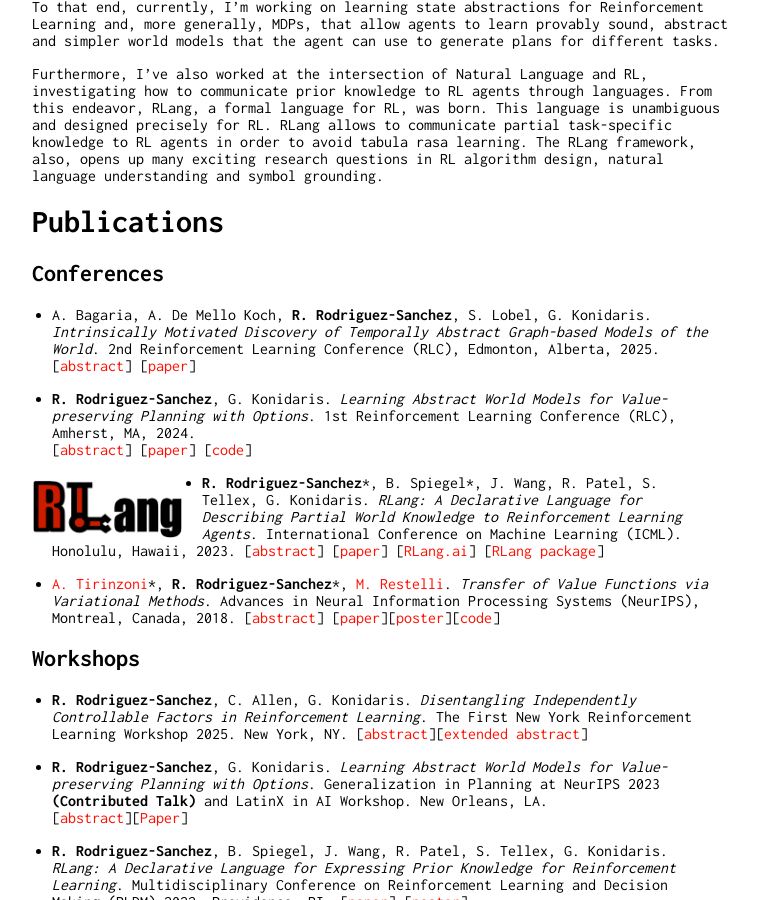
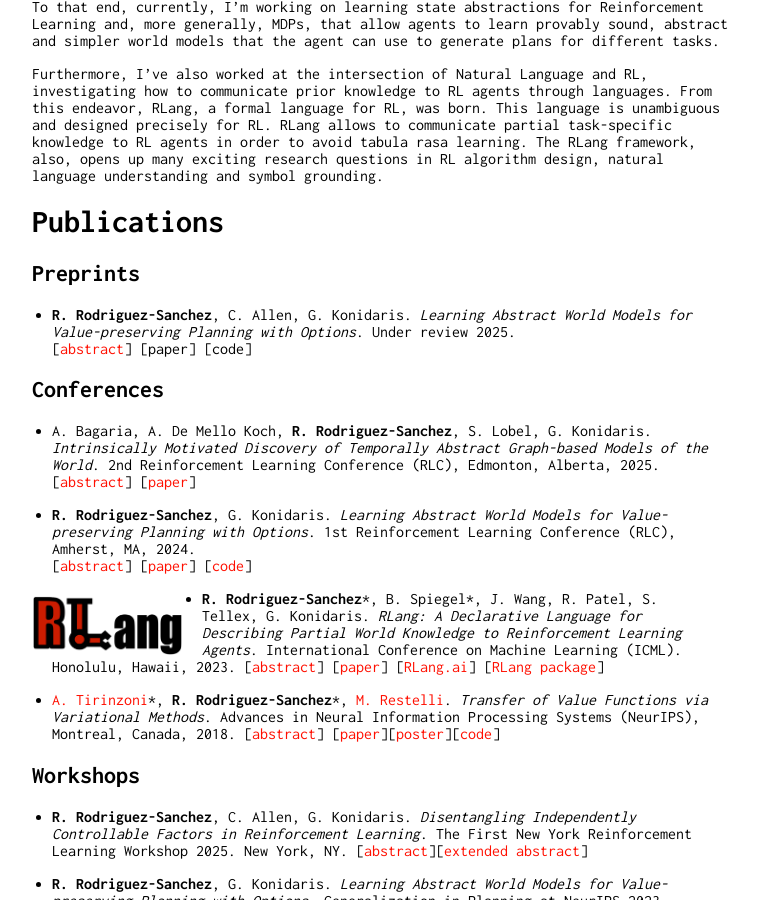
Before and after one commit to rafarodsa/rafarodsa.github.io, a Jekyll site: the page built from index.md, in a window 1280 px wide and 900 px high, scrolled down 500 px. Shown: the whole window, without its empty margins (258-1016 px from the left). Built offline with Jekyll 4.4.1, drawn with Linux system fonts in a browser that asks for light colours.

Commit message:
added factored paper entry

```diff
--- a/index.md
+++ b/index.md
@@ -22,6 +22,13 @@ I am deeply interested in enabling decision-making agents to learn reusable know
 Furthermore, I've also worked at the intersection of Natural Language and RL, investigating how to communicate prior knowledge to RL agents through languages. From this endeavor, RLang, a formal language for RL, was born. This language is unambiguous and designed precisely for RL. RLang allows to communicate partial task-specific knowledge to RL agents in order to avoid tabula rasa learning. The RLang framework, also, opens up many exciting research questions in RL algorithm design, natural language understanding and symbol grounding.
 
 # Publications
+
+## **Preprints**
+- **R. Rodriguez-Sanchez**, C. Allen, G. Konidaris. *Learning Abstract World Models for Value-preserving Planning with Options*. Under review 2025.
+[<a href="#" onclick="toggleExpand('abstract_factor')">abstract</a>] [paper] [code]
+<div class="expandable-content" id="abstract_factor" style="display: none;">
+Algorithms that exploit factored Markov decision processes are far more sample-efficient than factor-agnostic methods, yet they assume a factored representation is known a priori---a requirement that breaks down when the agent sees only high-dimensional observations. Conversely, deep reinforcement learning handles such inputs but cannot benefit from factored structure. We address this representation problem with Action-Controllable Factorization (ACF), a contrastive learning approach that uncovers independently controllable latent variables---state components each action can influence separately. ACF leverages sparsity: actions typically affect only a subset of variables, while the rest evolve under the environment's dynamics, yielding informative data for contrastive training. ACF recovers the ground truth controllable factors directly from pixel observations on three benchmarks with known factored structure---Taxi, FourRooms, and MiniGrid-DoorKey---consistently outperforming baseline disentanglement algorithms.
+</div>
 
 ## **Conferences**
 
```
